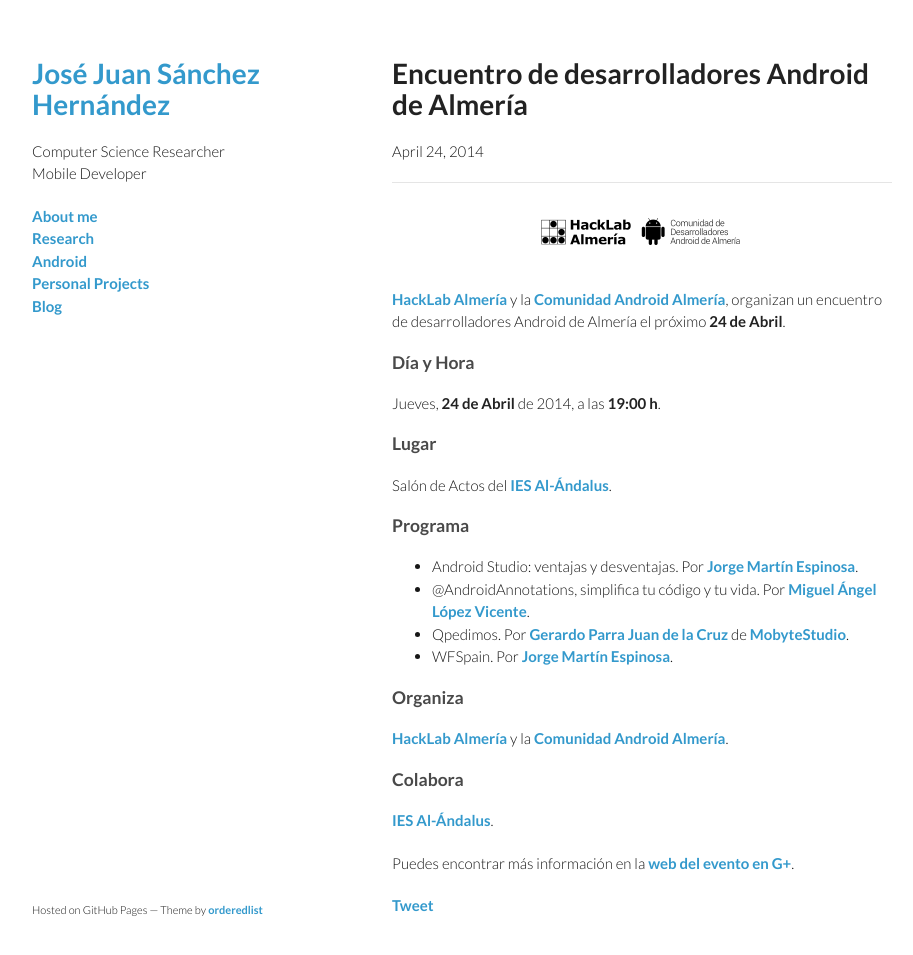
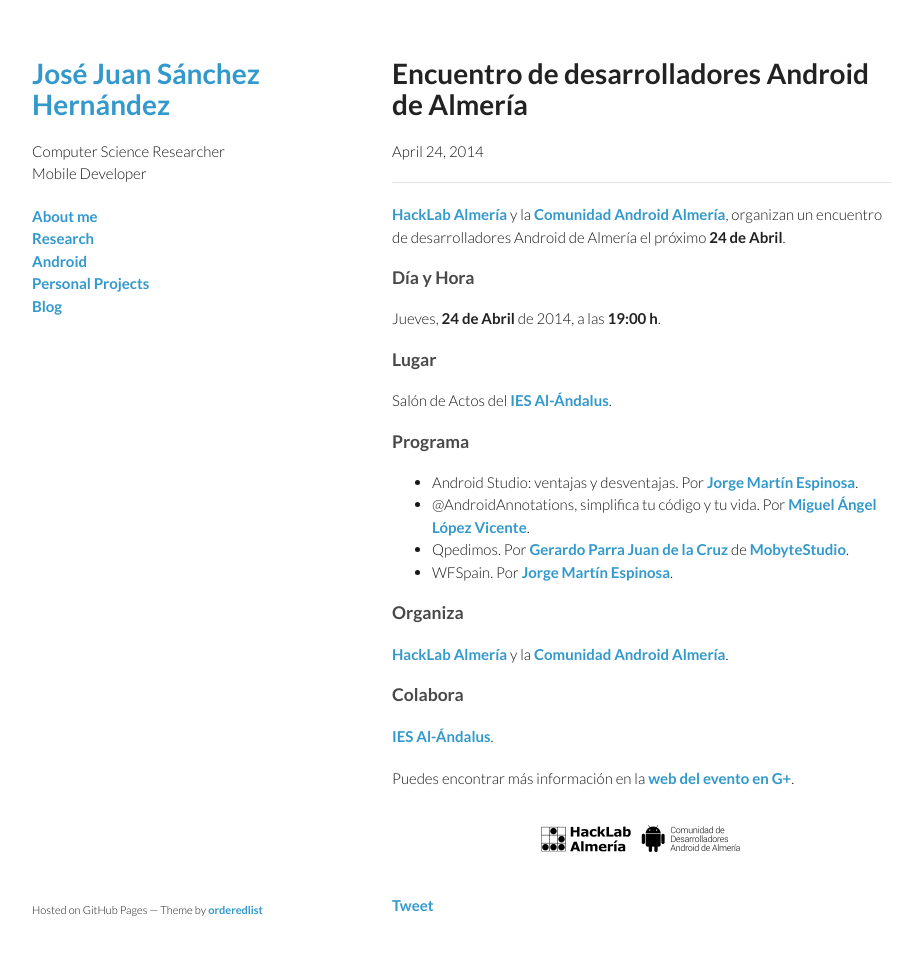
Before and after one commit to josejuansanchez/josejuansanchez.github.io, a Jekyll site: the page built from _posts/2014-04-24-encuentro-desarrolladores-android-almeria.md, in a window 1280 px wide and 989 px high. Shown: the top 955 px of the window, without its empty margins (178-1091 px from the left). Built offline with Jekyll 4.4.1, drawn with Linux system fonts in a browser that asks for light colours; comment, search, counter and statistics services are not loaded.

Commit message:
More changes in post

```diff
--- a/_posts/2014-04-24-encuentro-desarrolladores-android-almeria.md
+++ b/_posts/2014-04-24-encuentro-desarrolladores-android-almeria.md
@@ -4,11 +4,6 @@
 date: April 24, 2014
 category: android
 ---
-
-<p align="center">
-  <a href="http://hacklabalmeria.net"><img src="http://josejuansanchez.github.io/images/logo_hacklab.png" /></a>
-  <a href="https://plus.google.com/u/0/communities/105420979515011141876"><img src="http://josejuansanchez.github.io/images/logo_android.png" /></a>
-</p>
 
 [HackLab Almería](http://hacklabalmeria.net) y la [Comunidad Android Almería](https://plus.google.com/u/0/communities/105420979515011141876), organizan un encuentro de desarrolladores Android de Almería el próximo **24 de Abril**.
 
@@ -37,3 +32,8 @@
 
 
 Puedes encontrar más información en la [web del evento en G+](https://plus.google.com/u/0/events/cubsahdlmf0hi88ko8493bv2hmc).
+
+<p align="center">
+  <a href="http://hacklabalmeria.net"><img src="http://josejuansanchez.github.io/images/logo_hacklab.png" /></a>
+  <a href="https://plus.google.com/u/0/communities/105420979515011141876"><img src="http://josejuansanchez.github.io/images/logo_android.png" /></a>
+</p>
```
